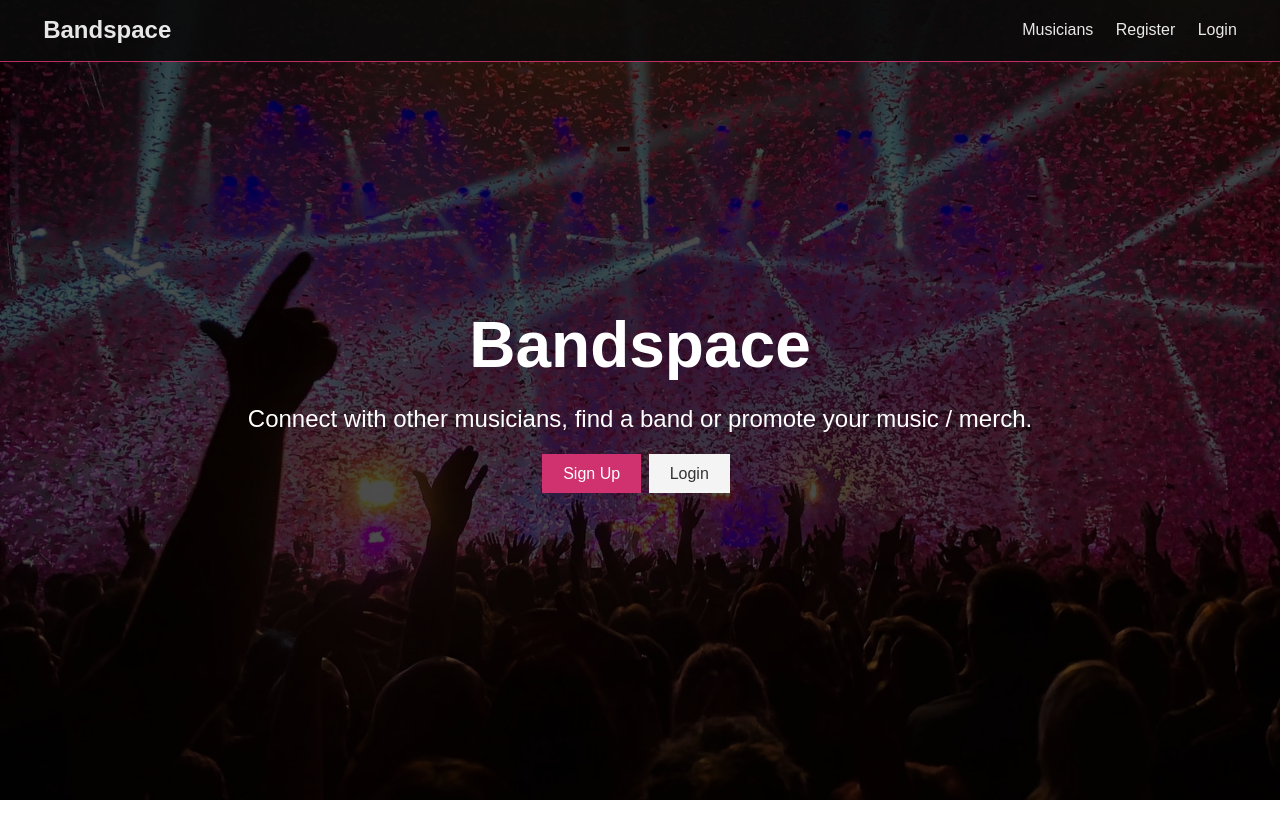
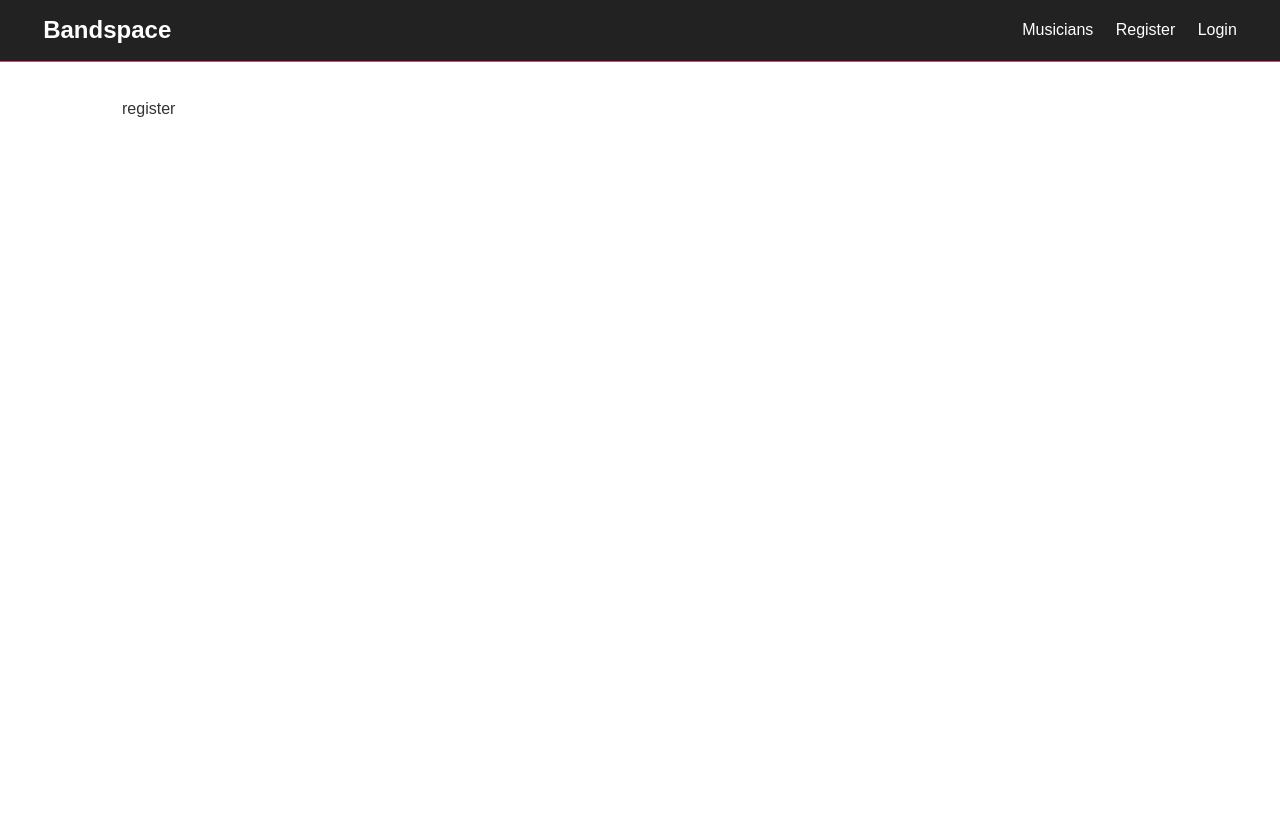
Before and after one commit to goncalofm90/Bandspace, a React (Create React App) app: page /register in a window 1280 px wide. Shown: the top 838 px of the page. Before the commit the page ends 800 px from the top, so only its background shows below. Built offline with nearby package versions, Linux system fonts and the light colour scheme.

Commit message:
react router setup :truck:

```diff
--- a/src/App.js
+++ b/src/App.js
@@ -1,15 +1,24 @@
 import React from "react";
+import { BrowserRouter as Router, Route, Switch } from "react-router-dom";
 import "./App.css";
 import Navbar from "./components/layout/Navbar";
 import Landing from "./components/layout/Landing";
+import Login from "./components/auth/Login";
+import Register from "./components/auth/Register";
 
-const App = () => {
-  return (
+const App = () => (
+  <Router>
     <>
       <Navbar />
-      <Landing />
+      <Route exact path="/" component={Landing} />
+      <section className="container">
+        <Switch>
+          <Route exact path="/register" component={Register} />
+          <Route exact path="/login" component={Login} />
+        </Switch>
+      </section>
     </>
-  );
-};
+  </Router>
+);
 
 export default App;
--- /dev/null
+++ b/src/components/auth/Login.js
@@ -0,0 +1,7 @@
+import React from "react";
+
+const Login = () => {
+  return <div>login</div>;
+};
+
+export default Login;
--- /dev/null
+++ b/src/components/auth/Register.js
@@ -0,0 +1,7 @@
+import React from "react";
+
+const Register = () => {
+  return <div>register</div>;
+};
+
+export default Register;
--- a/src/components/layout/Landing.js
+++ b/src/components/layout/Landing.js
@@ -1,4 +1,5 @@
 import React from "react";
+import { Link } from "react-router-dom";
 
 const Landing = () => {
   return (
@@ -11,12 +12,12 @@
             merch.
           </p>
           <div className="buttons">
-            <a href="register.html" className="btn btn-primary">
+            <Link to="/register" className="btn btn-primary">
               Sign Up
-            </a>
-            <a href="login.html" className="btn btn-light">
+            </Link>
+            <Link to="/login" className="btn btn-light">
               Login
-            </a>
+            </Link>
           </div>
         </div>
       </div>
--- a/src/components/layout/Navbar.js
+++ b/src/components/layout/Navbar.js
@@ -1,22 +1,23 @@
 import React from "react";
+import { Link } from "react-router-dom";
 
 const NavBar = () => {
   return (
     <nav className="navbar bg-dark">
       <h1>
-        <a href="index.html">
+        <Link to="/">
           <i className="fas fa-music"></i> Bandspace
-        </a>
+        </Link>
       </h1>
       <ul>
-        <li>
-          <a href="profiles.html">Musicians</a>
+        <li Link>
+          <Link to="profiles.html">Musicians</Link>
         </li>
         <li>
-          <a href="register.html">Register</a>
+          <Link to="/register">Register</Link>
         </li>
         <li>
-          <a href="login.html">Login</a>
+          <Link to="/login">Login</Link>
         </li>
       </ul>
     </nav>
```
